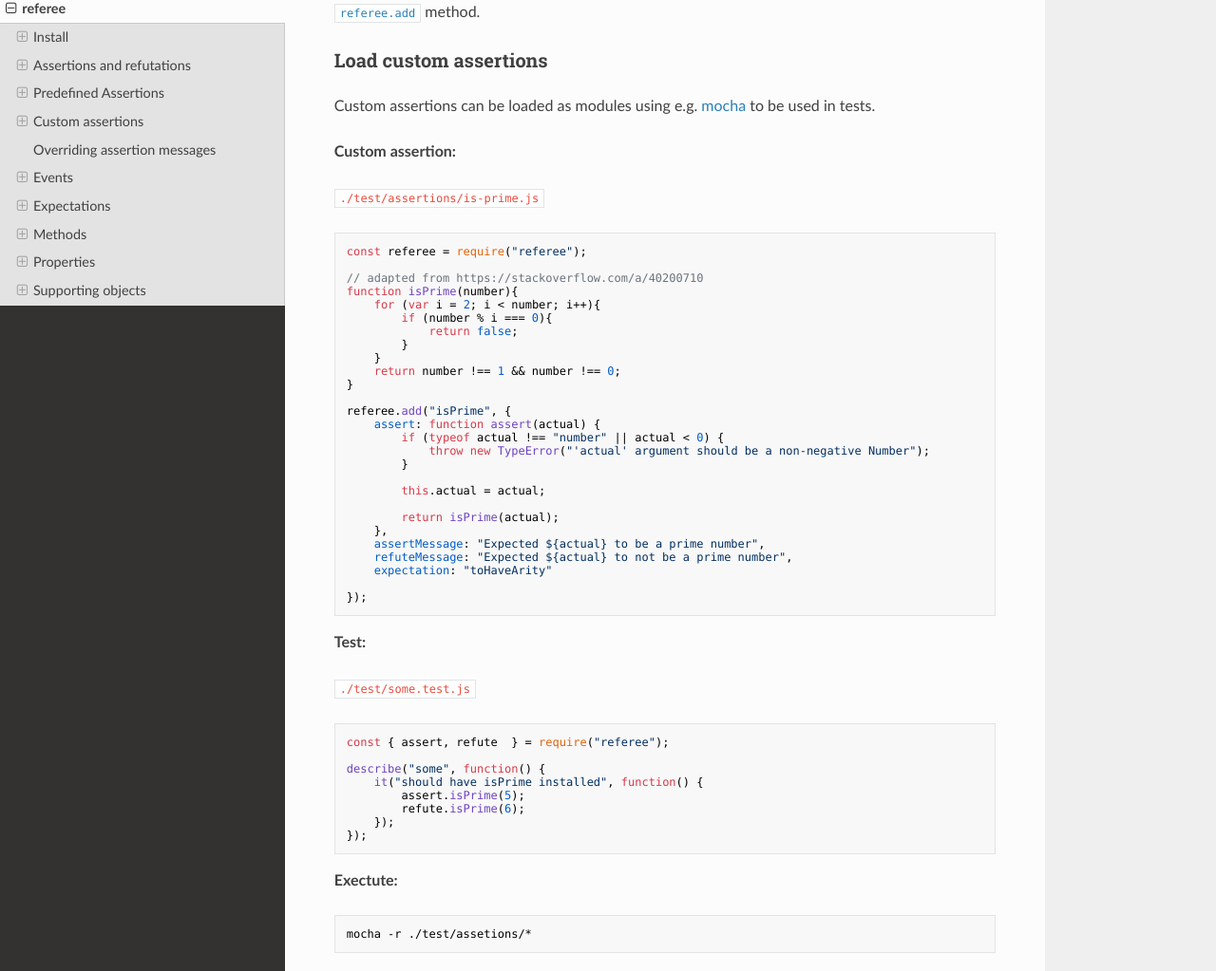
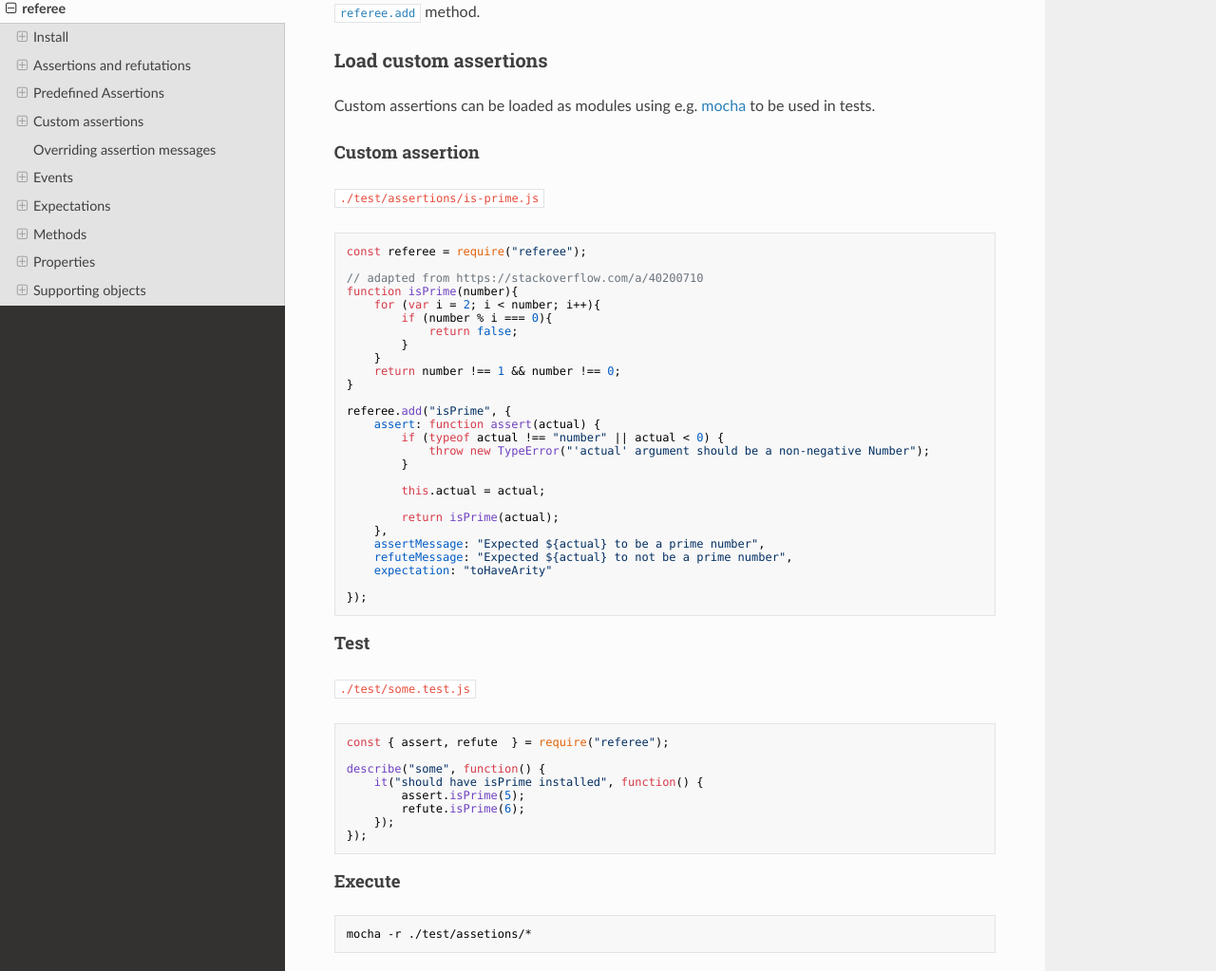
Before and after one commit to sinonjs/referee, an MkDocs documentation site: the page built from docs/index.md, in a window 1280 px wide and 1400 px high, scrolled down 27620 px. Shown: the part 112-1135 px from the top of the window at 95% size. Built offline with MkDocs 1.6.1, drawn with Linux system fonts in a browser that asks for light colours; nearby versions of some CDN libraries.

Commit message:
fix(docs): Changes according to review
Change bold text to 4th level heading

See: #19

````diff
--- a/docs/index.md
+++ b/docs/index.md
@@ -1559,7 +1559,7 @@ more) by using the [`referee.add`](#refereeadd) method.
 
 Custom assertions can be loaded as modules using e.g. [mocha](https://mochajs.org/) to be used in tests.
 
-**Custom assertion:**
+#### Custom assertion
 
 `./test/assertions/is-prime.js`
 ```js
@@ -1592,7 +1592,7 @@ referee.add("isPrime", {
 });
 ```
 
-**Test:**
+#### Test
 
 `./test/some.test.js`
 ```js
@@ -1606,7 +1606,8 @@ describe("some", function() {
 });
 ```
 
-**Exectute:**
+#### Execute
+
 ```sh
 mocha -r ./test/assetions/*
 ```
````
